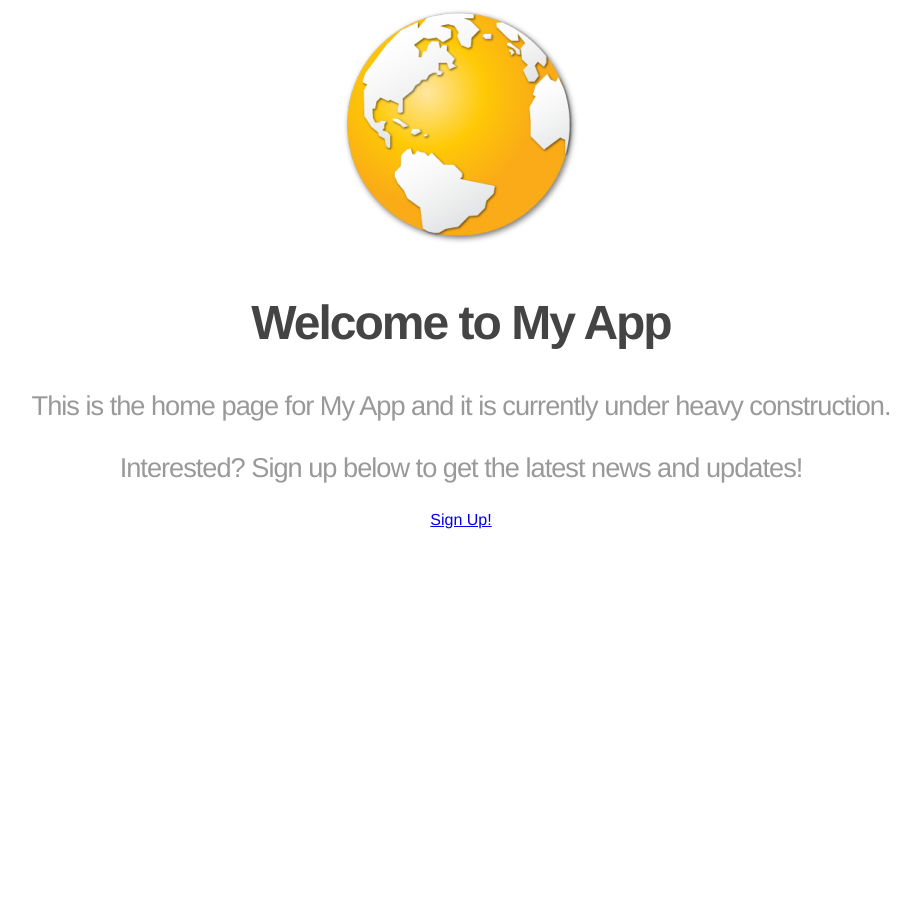
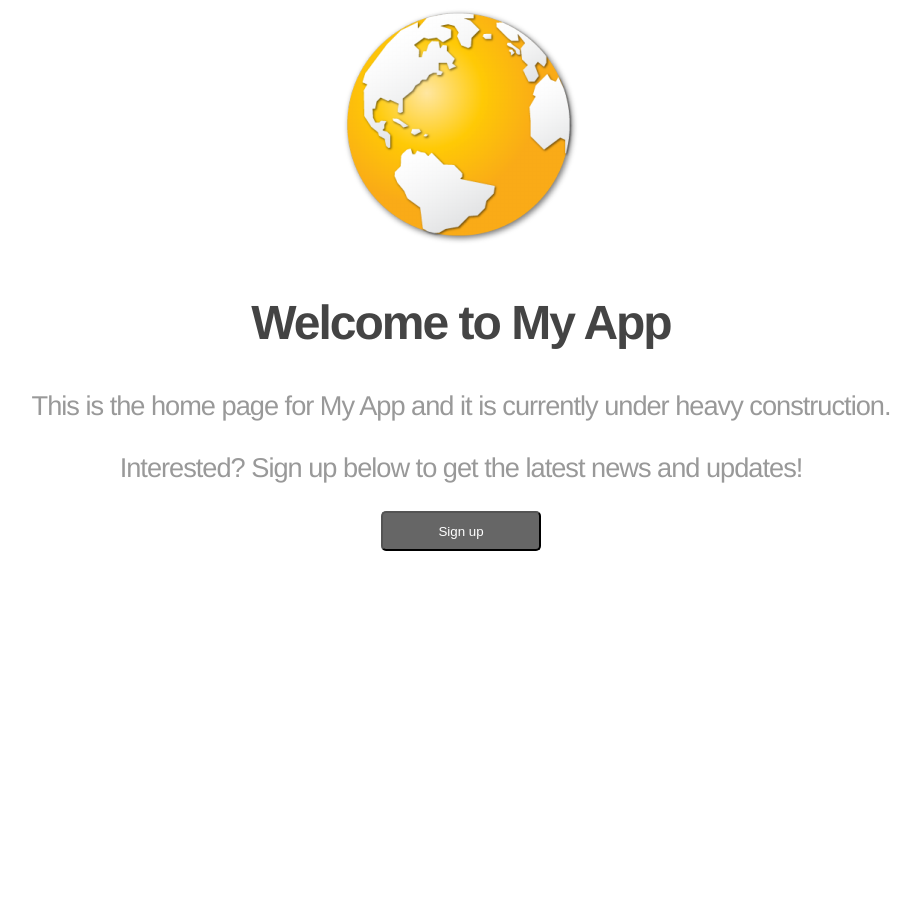
Before and after one commit to Nouzlin/Fake-Social-Media-App, a Flask app: page / in a window 1280 px wide. Shown: the part 114-1012 px from the top of the page, without its empty margins (179-1099 px from the left). Run offline with Flask 2, Linux system fonts and the light colour scheme.

Commit message:
Set up a sign up form with some css.

```diff
--- a/app/database.py
+++ b/app/database.py
@@ -22,7 +22,7 @@ def init(app):
 
 def add_message(app, info):
     db = get_db(app)
-    first_name, last_name, age, country, city, reference = info
-    db.execute("insert into signups (FirstName, LastName, Age, Country, City, Reference) values (?, ?, ?, ?, ?, ?)",
-               (first_name, last_name, age, country, city, reference))
+    first_name, last_name, email, country, city, reference = info
+    db.execute("insert into signups (FirstName, LastName, Email, Country, City, Reference) values (?, ?, ?, ?, ?, ?)",
+               (first_name, last_name, email, country, city, reference))
     db.commit()
--- a/app/routes.py
+++ b/app/routes.py
@@ -22,11 +22,11 @@ def signup():
 
 @app.route("/new_signup", methods=['POST'])
 def new_signup():
-    info = [request.form['firstName'], request.form['lastName'], request.form['age'],
+    info = [request.form['firstName'], request.form['lastName'], request.form['email'],
             request.form['country'], request.form['city'], request.form['reference']]
     database.add_message(app, info)
     return render_template('register_completed.html')
 
 if __name__ == "__main__":
-    database.init(app)
+    #database.init(app)
     app.run(debug=True)
--- a/app/schema.sql
+++ b/app/schema.sql
@@ -4,7 +4,7 @@ create table signups (
     ID integer primary key autoincrement,
     FirstName text not null,
     LastName text not null,
-    Age integer not null,
+    Email text not null unique,
     Country text not null,
     City text not null,
     Reference text not null
--- a/app/static/css/style.css
+++ b/app/static/css/style.css
@@ -5,8 +5,8 @@ header {
   padding: 0;
   margin: 0;
   height: 113px;
-  max-width: 1920px;
-  min-width: 1105px;
+  max-width: 1900px;
+  min-width: 1100px;
   opacity: .9;
 }
 
@@ -69,8 +69,8 @@ p {
  */
 .container {
   height: 100%;
-  max-width: 1900px;
-  min-width: 1105px;
+  max-width: 1885px;
+  min-width: 1100px;
   padding-left: 10px;
   padding-right: 10px;
 }
@@ -129,8 +129,8 @@ header .container .row .nav {
 .main-container {
   padding: 0;
   margin: 0 auto;
-  max-width: 1920px;
-  min-width: 1105px;
+  max-width: 1905px;
+  min-width: 1100px;
 }
 
 .main-container .container {
@@ -179,7 +179,7 @@ header .container .row .nav {
   text-align: center;
   overflow: hidden;
 }
-#landing-container .gradient .mid-container .left-column {
+.left-column {
   padding-top: 80px;
   padding-bottom: 40px;
   padding-left: 60px;
@@ -187,7 +187,8 @@ header .container .row .nav {
   float: left;
   text-align: left;
 }
-#landing-container .gradient .mid-container .right-column {
+
+.right-column {
   padding-top: 80px;
   padding-bottom: 40px;
   padding-left: 40px;
@@ -205,3 +206,49 @@ header .container .row .nav {
   font-weight: 300;
   line-height: 1.1em;
 }
+
+.button { /*From: http://zurb.com/article/266/super-awesome-buttons-with-css3-and-rgba */
+  width: 160px;
+  height: 40px;
+  padding: 0 0 0 0;
+  text-align: center;
+  background: #666; /*url(/images/alert-overlay.png) repeat-x;*/
+  display: inline-block;
+  color: #fff;
+  border-radius: 5px;
+  cursor: pointer;
+}
+
+.button:hover {
+  background: #444;
+}
+
+.signup-form {
+  display: inline-block;
+  padding-top: 40px;
+}
+
+.signup-form input {
+  margin-bottom: 7px;
+  width: 150px;
+  height: 20px;
+  border: 1px solid;
+  border-color: #777;
+  border-radius: 3px;
+  color: #000;
+  text-align: left;
+  padding: 5px 0 5px 7px;
+}
+
+.signup-form select {
+  margin-bottom: 7px;
+  width: 150px;
+}
+
+input:focus {
+  color: #888;
+}
+
+*:focus {
+  outline: none;
+}
--- a/app/templates/home.html
+++ b/app/templates/home.html
@@ -1,16 +1,17 @@
 {% extends "layout.html" %}
 
 {% block main_content %}
-  <div class="container">
-    <div class="row">
-      <img src="{{ url_for('static', filename='images/earth.png') }}">
-      <h2>Welcome to My App</h2>
-      <h3>This is the home page for My App and it is currently under heavy construction.</h3>
-      <h3>Interested? Sign up below to get the latest news and updates! </h3>
-      <a class="sign-up-button" href="{{ url_for('signup') }}">Sign Up!</a>
-    </div>
-  </div>
+  <img src="{{ url_for('static', filename='images/earth.png') }}">
+  <h2>Welcome to My App</h2>
+  <h3>This is the home page for My App and it is currently under heavy construction.</h3>
+  <h3>Interested? Sign up below to get the latest news and updates! </h3>
 
+  <form action="{{ url_for('signup') }}">
+    <button class="button" type="submit">Sign up</button>
+  </form>
+{% endblock %}
+
+{% block landing_content %}
   <div id="landing-container">
     <div class="gradient" id="yellow-divider">
       <section class="mid-container">
@@ -64,6 +65,5 @@
           </div>
       </section>
     </div>
-
   </div>
 {% endblock %}
--- a/app/templates/layout.html
+++ b/app/templates/layout.html
@@ -24,7 +24,13 @@
 	  </header>
 
       <div class="main-container">
-        {% block main_content %}
+        <div class="container">
+          <div class="row">
+            {% block main_content %}
+            {% endblock %}
+          </div>
+        </div>
+        {% block landing_content %}
         {% endblock %}
       </div>
 	</div>
```
Also changed, not shown: app/templates/about.html (+5 -9 lines), app/templates/signup.html (+22 -10 lines).
